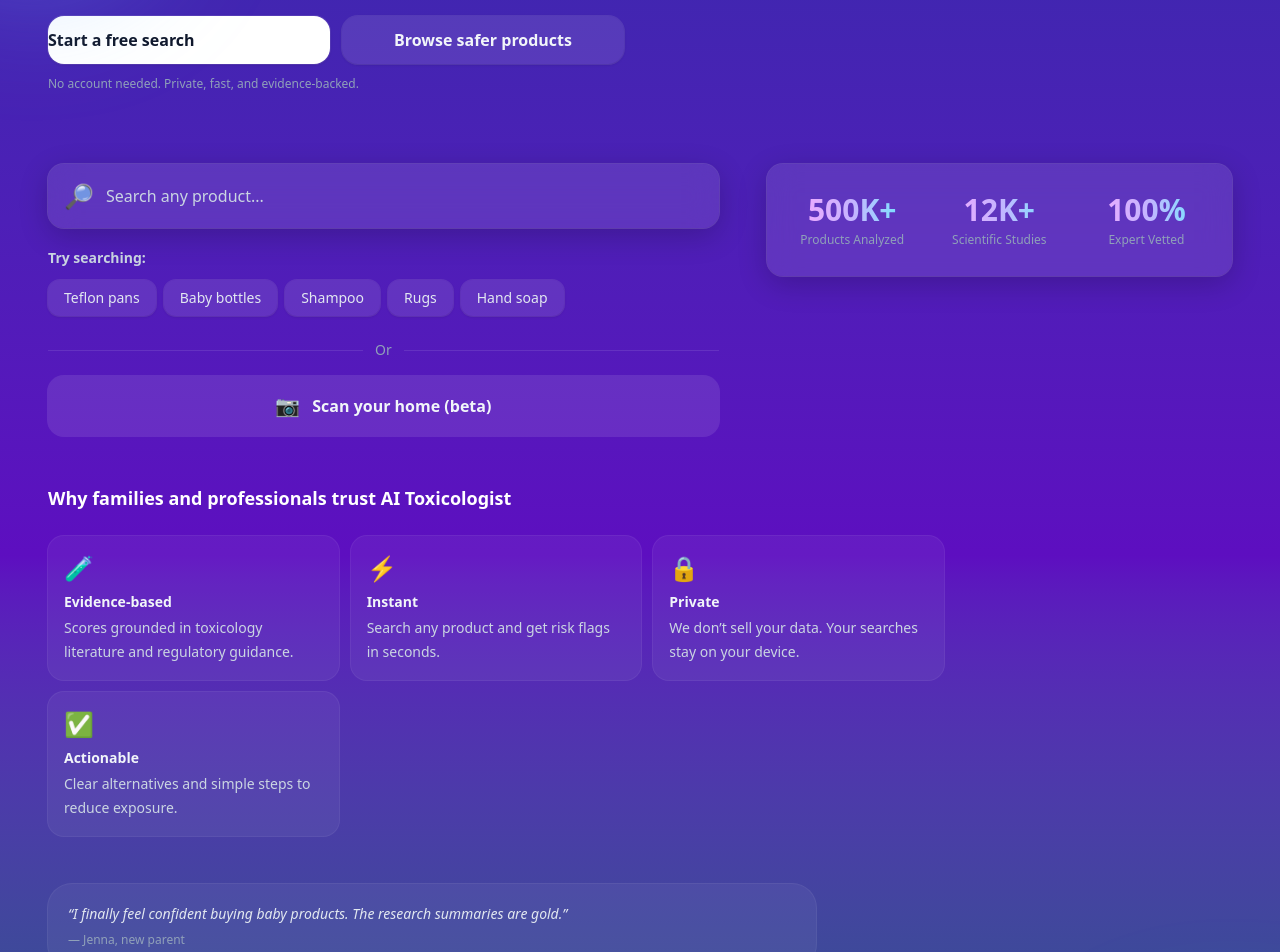
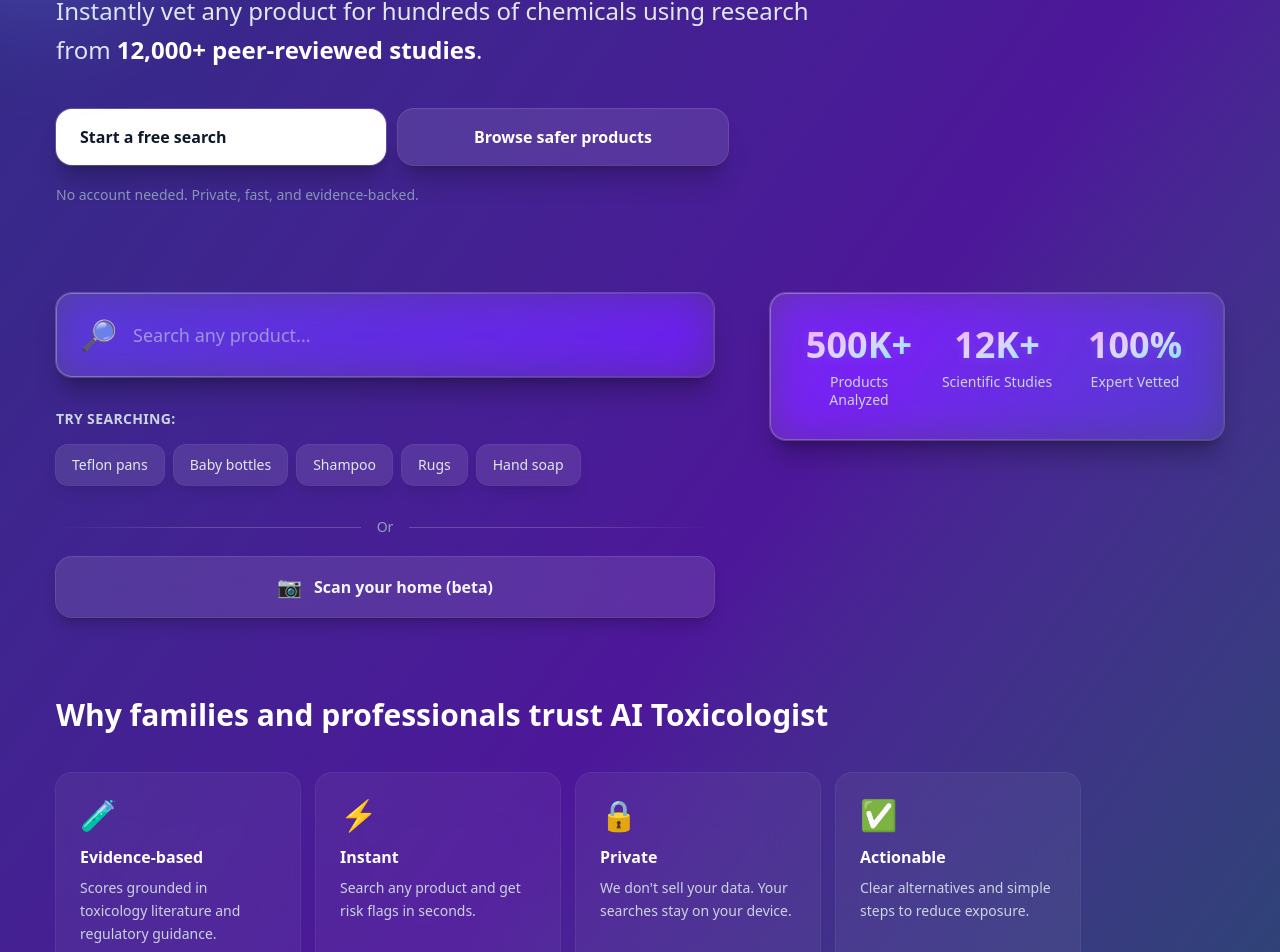
Before and after one commit to alon1600/aitox, a Next.js app: page / in a window 1280 px wide. Shown: the part 188-1140 px from the top of the page. Built offline with nearby package versions, Linux system fonts and the light colour scheme.

Commit message:
State-of-the-art design: advanced glassmorphism, refined typography, sophisticated spacing, polished components, smooth transitions

```diff
--- a/src/app/globals.css
+++ b/src/app/globals.css
@@ -6,8 +6,23 @@
   --font-sans: var(--font-app-sans);
 }
 
-/* Optional utility for glass surfaces */
+/* Advanced glassmorphism with layered depth */
 .glass {
-  background-color: rgb(255 255 255 / 0.10);
-  backdrop-filter: blur(14px);
+  background: linear-gradient(135deg, rgba(255, 255, 255, 0.12) 0%, rgba(255, 255, 255, 0.08) 100%);
+  backdrop-filter: blur(20px) saturate(180%);
+  -webkit-backdrop-filter: blur(20px) saturate(180%);
+  position: relative;
 }
+
+.glass::before {
+  content: '';
+  position: absolute;
+  inset: 0;
+  border-radius: inherit;
+  padding: 1px;
+  background: linear-gradient(135deg, rgba(255, 255, 255, 0.3), rgba(255, 255, 255, 0.05));
+  -webkit-mask: linear-gradient(#fff 0 0) content-box, linear-gradient(#fff 0 0);
+  -webkit-mask-composite: xor;
+  mask-composite: exclude;
+  pointer-events: none;
+}
--- a/src/app/layout.tsx
+++ b/src/app/layout.tsx
@@ -21,7 +21,7 @@
 }>) {
   return (
     <html lang="en">
-      <body className={`${inter.variable} antialiased bg-gradient-to-b from-indigo-800 via-violet-800 to-cyan-800 text-slate-50`}>
+      <body className={`${inter.variable} antialiased bg-gradient-to-br from-indigo-900 via-violet-900 via-purple-900 to-cyan-900 text-slate-50`}>
         <div className="relative mx-auto min-h-[100svh] w-full max-w-7xl lg:px-6 pb-24">
           {/* decorative gradient blobs for brand identity */}
           <div aria-hidden className="pointer-events-none absolute -top-20 -left-24 h-64 w-64 rounded-full bg-gradient-to-br from-fuchsia-400/40 via-indigo-400/35 to-cyan-300/35 blur-3xl" />
--- a/src/app/page.tsx
+++ b/src/app/page.tsx
@@ -6,57 +6,57 @@
 export default function Home() {
   return (
     <div className="mx-auto flex min-h-[100svh] w-full max-w-7xl flex-col">
-      <main className="flex flex-1 flex-col px-6 lg:px-6 pb-28 pt-10 lg:pt-16">
-        <header className="text-center lg:text-left max-w-3xl">
-          <h1 className="text-4xl font-extrabold tracking-tight">
-            <span className="bg-gradient-to-r from-indigo-300 via-fuchsia-300 to-pink-300 bg-clip-text text-transparent">
+      <main className="flex flex-1 flex-col px-6 lg:px-8 pb-28 pt-12 lg:pt-20">
+        <header className="text-center lg:text-left max-w-4xl">
+          <h1 className="text-5xl lg:text-6xl font-extrabold tracking-tight leading-tight">
+            <span className="bg-gradient-to-r from-indigo-200 via-fuchsia-200 via-pink-200 to-cyan-200 bg-clip-text text-transparent drop-shadow-[0_2px_8px_rgba(139,92,246,0.3)]">
               Make safer choices in seconds
             </span>
           </h1>
-          <p className="mt-3 text-lg leading-7 text-slate-300">
+          <p className="mt-5 lg:mt-6 text-xl lg:text-2xl leading-relaxed text-slate-200 font-light">
             Instantly vet any product for hundreds of chemicals using research from
-            <span className="ml-1 font-semibold text-slate-100">12,000+ peer‑reviewed studies</span>.
+            <span className="ml-1.5 font-semibold text-white">12,000+ peer‑reviewed studies</span>.
           </p>
 
-          <div className="mt-6 lg:mt-8 grid grid-cols-1 gap-3 sm:grid-cols-2 lg:max-w-xl">
-            <a href="#search" className="rounded-2xl bg-white text-slate-900 py-3 font-semibold shadow ring-1 ring-white/10 hover:bg-slate-100">
+          <div className="mt-8 lg:mt-10 grid grid-cols-1 gap-3 sm:grid-cols-2 lg:max-w-2xl">
+            <a href="#search" className="group rounded-2xl bg-white text-slate-900 px-6 py-4 font-semibold shadow-xl shadow-black/20 ring-1 ring-white/20 hover:bg-slate-50 hover:shadow-2xl hover:shadow-black/30 transition-all duration-300 text-center lg:text-left">
               Start a free search
             </a>
-            <Link href="/shop" className="rounded-2xl bg-white/10 py-3 font-semibold text-slate-100 shadow ring-1 ring-white/10 hover:bg-white/15 text-center">
+            <Link href="/shop" className="group rounded-2xl bg-white/10 backdrop-blur-xl px-6 py-4 font-semibold text-white shadow-xl shadow-black/20 ring-1 ring-white/20 hover:bg-white/15 hover:ring-white/30 hover:shadow-2xl hover:shadow-black/30 transition-all duration-300 text-center">
               Browse safer products
             </Link>
           </div>
 
-          <p className="mt-3 text-xs text-slate-400">
+          <p className="mt-4 lg:mt-5 text-sm text-slate-400/90">
             No account needed. Private, fast, and evidence‑backed.
           </p>
         </header>
 
-        <div className="mt-8 lg:mt-12 grid grid-cols-1 lg:grid-cols-12 lg:gap-12">
+        <div className="mt-10 lg:mt-16 grid grid-cols-1 lg:grid-cols-12 lg:gap-14">
           <div className="lg:col-span-7 lg:max-w-2xl">
             <div id="search">
               <SearchBar />
             </div>
-            <section className="mt-5">
-              <h3 className="text-center lg:text-left text-sm font-semibold text-slate-300">
+            <section className="mt-6 lg:mt-8">
+              <h3 className="text-center lg:text-left text-sm font-semibold text-slate-300 uppercase tracking-wide">
                 Try searching:
               </h3>
-              <div className="mt-3 flex flex-wrap lg:justify-start justify-center gap-2">
+              <div className="mt-4 flex flex-wrap lg:justify-start justify-center gap-2.5">
                 {["Teflon pans","Baby bottles","Shampoo","Rugs","Hand soap"].map((label) => (
                   <Chip key={label} label={label} />
                 ))}
               </div>
             </section>
 
-            <section className="mt-6">
-              <div className="flex items-center gap-3">
-                <div className="h-px flex-1 bg-white/10" />
-                <span className="text-sm text-slate-400">Or</span>
-                <div className="h-px flex-1 bg-white/10" />
+            <section className="mt-8">
+              <div className="flex items-center gap-4">
+                <div className="h-px flex-1 bg-gradient-to-r from-transparent via-white/20 to-white/20" />
+                <span className="text-sm font-medium text-slate-400">Or</span>
+                <div className="h-px flex-1 bg-gradient-to-l from-transparent via-white/20 to-white/20" />
               </div>
               <Link
                 href="/upload"
-                className="mt-4 flex w-full items-center justify-center gap-3 rounded-2xl bg-white/10 py-4 text-base font-semibold text-slate-100 ring-1 ring-white/10 hover:bg-white/15"
+                className="mt-5 group flex w-full items-center justify-center gap-3 rounded-2xl bg-white/10 backdrop-blur-xl py-4 text-base font-semibold text-slate-100 shadow-lg shadow-black/20 ring-1 ring-white/20 hover:bg-white/15 hover:ring-white/30 hover:shadow-xl hover:shadow-black/30 transition-all duration-300"
               >
                 <span className="text-xl">📷</span>
                 Scan your home (beta)
@@ -64,7 +64,7 @@
             </section>
           </div>
 
-          <div className="lg:col-span-5 lg:sticky lg:top-16">
+          <div className="lg:col-span-5 lg:sticky lg:top-20">
             <StatsCard
           stats={[
             { value: "500K+", label: "Products\nAnalyzed" },
@@ -74,45 +74,45 @@
         />
           </div>
         </div>
-        <section className="mt-12">
-          <h2 className="text-center lg:text-left text-lg font-bold text-white">Why families and professionals trust AI Toxicologist</h2>
-          <div className="mt-6 grid grid-cols-1 gap-3 sm:grid-cols-2 lg:grid-cols-3 lg:max-w-4xl">
-            <div className="rounded-2xl bg-white/5 p-4 ring-1 ring-white/10">
-              <div className="text-2xl">🧪</div>
-              <div className="mt-2 text-sm font-semibold text-slate-100">Evidence‑based</div>
-              <p className="mt-1 text-sm leading-6 text-slate-300">Scores grounded in toxicology literature and regulatory guidance.</p>
+        <section className="mt-16 lg:mt-20">
+          <h2 className="text-center lg:text-left text-2xl lg:text-3xl font-bold text-white mb-8 lg:mb-10">Why families and professionals trust AI Toxicologist</h2>
+          <div className="grid grid-cols-1 gap-4 sm:grid-cols-2 lg:grid-cols-4 lg:max-w-5xl">
+            <div className="group rounded-2xl bg-white/5 backdrop-blur-xl p-5 lg:p-6 ring-1 ring-white/10 hover:bg-white/8 hover:ring-white/20 transition-all duration-300">
+              <div className="text-3xl mb-3">🧪</div>
+              <div className="text-base font-semibold text-white mb-2">Evidence‑based</div>
+              <p className="text-sm leading-relaxed text-slate-300">Scores grounded in toxicology literature and regulatory guidance.</p>
             </div>
-            <div className="rounded-2xl bg-white/5 p-4 ring-1 ring-white/10">
-              <div className="text-2xl">⚡</div>
-              <div className="mt-2 text-sm font-semibold text-slate-100">Instant</div>
-              <p className="mt-1 text-sm leading-6 text-slate-300">Search any product and get risk flags in seconds.</p>
+            <div className="group rounded-2xl bg-white/5 backdrop-blur-xl p-5 lg:p-6 ring-1 ring-white/10 hover:bg-white/8 hover:ring-white/20 transition-all duration-300">
+              <div className="text-3xl mb-3">⚡</div>
+              <div className="text-base font-semibold text-white mb-2">Instant</div>
+              <p className="text-sm leading-relaxed text-slate-300">Search any product and get risk flags in seconds.</p>
             </div>
-            <div className="rounded-2xl bg-white/5 p-4 ring-1 ring-white/10">
-              <div className="text-2xl">🔒</div>
-              <div className="mt-2 text-sm font-semibold text-slate-100">Private</div>
-              <p className="mt-1 text-sm leading-6 text-slate-300">We don’t sell your data. Your searches stay on your device.</p>
+            <div className="group rounded-2xl bg-white/5 backdrop-blur-xl p-5 lg:p-6 ring-1 ring-white/10 hover:bg-white/8 hover:ring-white/20 transition-all duration-300">
+              <div className="text-3xl mb-3">🔒</div>
+              <div className="text-base font-semibold text-white mb-2">Private</div>
+              <p className="text-sm leading-relaxed text-slate-300">We don't sell your data. Your searches stay on your device.</p>
             </div>
-            <div className="rounded-2xl bg-white/5 p-4 ring-1 ring-white/10 lg:col-span-1">
-              <div className="text-2xl">✅</div>
-              <div className="mt-2 text-sm font-semibold text-slate-100">Actionable</div>
-              <p className="mt-1 text-sm leading-6 text-slate-300">Clear alternatives and simple steps to reduce exposure.</p>
+            <div className="group rounded-2xl bg-white/5 backdrop-blur-xl p-5 lg:p-6 ring-1 ring-white/10 hover:bg-white/8 hover:ring-white/20 transition-all duration-300">
+              <div className="text-3xl mb-3">✅</div>
+              <div className="text-base font-semibold text-white mb-2">Actionable</div>
+              <p className="text-sm leading-relaxed text-slate-300">Clear alternatives and simple steps to reduce exposure.</p>
             </div>
           </div>
         </section>
 
-        <section className="mt-12 lg:max-w-3xl">
-          <div className="rounded-3xl bg-white/5 p-5 ring-1 ring-white/10">
-            <blockquote className="text-sm italic text-slate-200">“I finally feel confident buying baby products. The research summaries are gold.”</blockquote>
-            <div className="mt-2 text-xs text-slate-400">— Jenna, new parent</div>
+        <section className="mt-16 lg:mt-20 lg:max-w-3xl">
+          <div className="rounded-3xl bg-white/5 backdrop-blur-xl p-6 lg:p-8 ring-1 ring-white/10 shadow-xl shadow-black/20">
+            <blockquote className="text-base lg:text-lg italic text-slate-100 leading-relaxed">"I finally feel confident buying baby products. The research summaries are gold."</blockquote>
+            <div className="mt-4 text-sm font-medium text-slate-400">— Jenna, new parent</div>
           </div>
         </section>
 
-        <section className="mt-12">
-          <div className="grid grid-cols-1 gap-3 sm:grid-cols-2 lg:max-w-xl">
-            <Link href="/shop" className="rounded-2xl bg-white text-center text-slate-900 py-3 font-semibold shadow ring-1 ring-white/10 hover:bg-slate-100">Shop safer picks</Link>
-            <Link href="/profile" className="rounded-2xl bg-white/10 text-center py-3 font-semibold text-slate-100 ring-1 ring-white/10 hover:bg-white/15">Join the waitlist</Link>
+        <section className="mt-16 lg:mt-20">
+          <div className="grid grid-cols-1 gap-4 sm:grid-cols-2 lg:max-w-xl">
+            <Link href="/shop" className="rounded-2xl bg-white text-center text-slate-900 px-6 py-4 font-semibold shadow-xl shadow-black/20 ring-1 ring-white/20 hover:bg-slate-50 hover:shadow-2xl hover:shadow-black/30 transition-all duration-300">Shop safer picks</Link>
+            <Link href="/profile" className="rounded-2xl bg-white/10 backdrop-blur-xl text-center px-6 py-4 font-semibold text-white shadow-xl shadow-black/20 ring-1 ring-white/20 hover:bg-white/15 hover:ring-white/30 hover:shadow-2xl hover:shadow-black/30 transition-all duration-300">Join the waitlist</Link>
           </div>
-          <p className="mt-3 text-center text-xs text-slate-400">Free during beta. Cancel anytime.</p>
+          <p className="mt-4 text-center text-sm text-slate-400/90">Free during beta. Cancel anytime.</p>
         </section>
       </main>
     </div>
--- a/src/components/Chip.tsx
+++ b/src/components/Chip.tsx
@@ -10,7 +10,7 @@
   return (
     <button
       type="button"
-      className="rounded-full lg:rounded-xl bg-white/10 px-4 py-2 text-sm font-medium text-slate-200 shadow-sm ring-1 ring-white/10 hover:bg-white/15"
+      className="rounded-xl bg-white/10 backdrop-blur-sm px-4 py-2.5 text-sm font-medium text-slate-200 shadow-lg shadow-black/10 ring-1 ring-white/15 hover:bg-white/15 hover:ring-white/25 hover:shadow-xl hover:shadow-black/15 transition-all duration-200"
     >
       {label}
     </button>
--- a/src/components/SearchBar.tsx
+++ b/src/components/SearchBar.tsx
@@ -8,13 +8,13 @@
 
 export function SearchBar({ placeholder = "Search any product..." }: SearchBarProps) {
   return (
-    <div className="mt-6 w-full rounded-3xl lg:rounded-2xl glass p-4 shadow-[0_8px_30px_rgba(0,0,0,0.20)] ring-1 ring-white/15">
-      <div className="flex items-center gap-3">
-        <span aria-hidden className="text-2xl text-slate-300">🔎</span>
+    <div className="mt-6 w-full rounded-2xl glass p-5 lg:p-6 shadow-xl shadow-black/25 ring-1 ring-white/20 hover:ring-white/30 transition-all duration-300">
+      <div className="flex items-center gap-4">
+        <span aria-hidden className="text-2xl lg:text-3xl opacity-80">🔎</span>
         <input
           type="text"
           placeholder={placeholder}
-          className="w-full bg-transparent text-base text-slate-100 placeholder:text-slate-300 focus:outline-none"
+          className="w-full bg-transparent text-base lg:text-lg text-white placeholder:text-slate-300 placeholder:opacity-60 focus:outline-none"
         />
       </div>
     </div>
--- a/src/components/StatsCard.tsx
+++ b/src/components/StatsCard.tsx
@@ -13,14 +13,14 @@
 
 export function StatsCard({ stats }: StatsCardProps) {
   return (
-    <div className="mt-6 w-full rounded-3xl lg:rounded-2xl glass p-6 lg:p-7 shadow-[0_8px_30px_rgba(0,0,0,0.20)] ring-1 ring-white/15">
-      <div className="grid grid-cols-3 gap-4 sm:gap-8">
+    <div className="mt-6 w-full rounded-2xl glass p-7 lg:p-8 shadow-xl shadow-black/25 ring-1 ring-white/20">
+      <div className="grid grid-cols-3 gap-4 lg:gap-6">
         {stats.map((s) => (
           <div key={s.label} className="text-center">
-            <div className="bg-gradient-to-r from-fuchsia-300 via-violet-300 to-cyan-300 bg-clip-text text-3xl font-extrabold text-transparent">
+            <div className="bg-gradient-to-br from-fuchsia-300 via-violet-200 to-cyan-300 bg-clip-text text-3xl lg:text-4xl font-extrabold text-transparent drop-shadow-[0_2px_4px_rgba(139,92,246,0.3)]">
               {s.value}
             </div>
-            <div className="mt-1 text-xs font-medium text-slate-400">{s.label}</div>
+            <div className="mt-2 text-xs lg:text-sm font-medium text-slate-300 leading-tight">{s.label}</div>
           </div>
         ))}
       </div>
```
